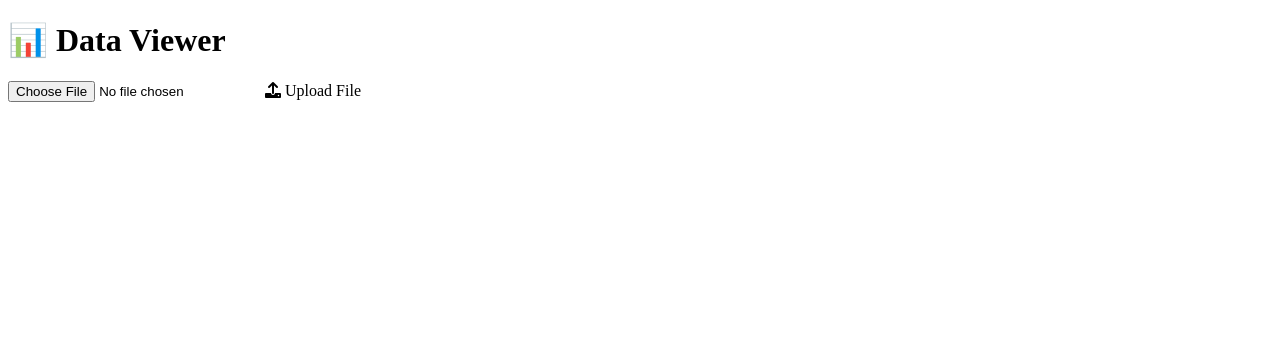
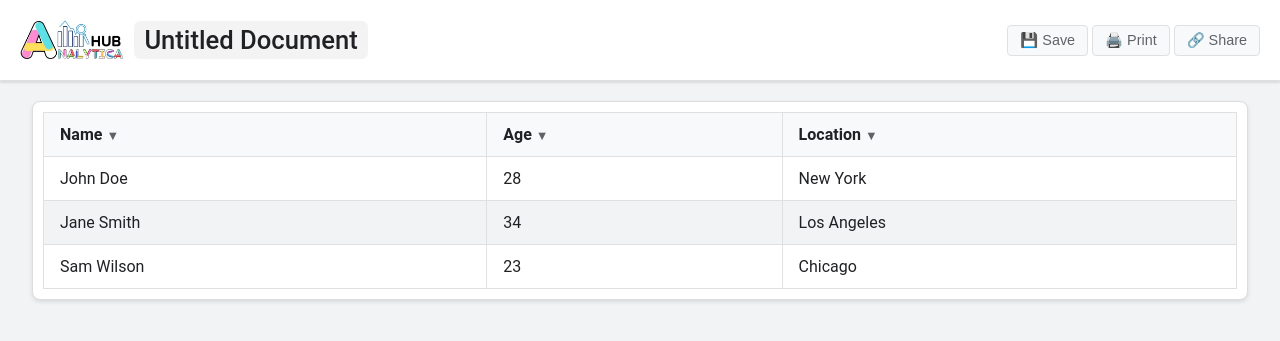
Before and after one commit to Tirth9000/Analytica-Hub-Project, a Django app: page /analytic-page/ in a window 1280 px wide. Shown: the top 341 px of the page. Run offline with Django 5.2, Linux system fonts and the light colour scheme; some libraries are stand-ins or nearby versions.

Commit message:
analytic page designed

```diff
--- a/static/analytic.css
+++ b/static/analytic.css
@@ -1,84 +1,220 @@
-/* General Styles */
+/* General Reset */
 * {
   margin: 0;
   padding: 0;
   box-sizing: border-box;
-  font-family: 'Arial', sans-serif;
 }
 
-/* Top Bar Styles */
-.top-bar {
+body {
+  font-family: 'Roboto', Arial, sans-serif;
+  background-color: #f1f3f4;
+  color: #202124;
+}
+
+.header {
   display: flex;
   justify-content: space-between;
   align-items: center;
-  background-color: #007bff;
-  color: #fff;
-  padding: 1rem 2rem;
-  box-shadow: 0px 4px 6px rgba(0, 0, 0, 0.1);
+  background-color: #fff;
+  padding: 20px 20px;
+  border-bottom: 1px solid #e0e0e0;
+  box-shadow: 0 2px 2px rgba(0, 0, 0, 0.1);
+  position: sticky;
+  top: 0;
+  z-index: 10;
 }
 
-.top-bar h1 {
-  font-size: 1.5rem;
+.header-logo {
+  display: inline-block;
+  height: 40px;
+  margin-right: 10px;
 }
 
-.file-upload {
+.header-left {
   display: flex;
   align-items: center;
-  gap: 0.5rem;
-  background-color: #fff;
-  color: #007bff;
-  padding: 0.5rem 1rem;
-  border-radius: 5px;
-  cursor: pointer;
-  box-shadow: 0px 2px 4px rgba(0, 0, 0, 0.1);
-  font-weight: bold;
-  transition: all 0.2s ease;
+  white-space: nowrap;
 }
 
-.file-upload:hover {
-  background-color: #e6f4ff;
+.file-name {
+  display: inline-block;
+  font-size: 1.6rem;
+  font-weight: 500;
+  padding: 4px 10px;
+  border-radius: 6px;
+  background-color: #f4f3f3;
+  cursor: text;
+  outline: none;
+  transition: background-color 0.2s ease, border-color 0.2s ease;
 }
 
-.file-upload input {
-  display: none;
+.file-name::after {
+  content: attr(data-tooltip);
+  position: absolute;
+  bottom: -10px;
+  left: 15%;
+  background-color: black;
+  color: white;
+  padding: 5px 10px;
+  border-radius: 5px;
+  font-size: 12px;
+  visibility: hidden;
+  opacity: 0;
+  transition: opacity 0.3s ease-in-out;
 }
 
-/* Table Styles */
-.table-container {
-  padding: 2rem;
-  overflow-x: auto;
+.file-name:hover::after {
+  visibility: visible;
+  opacity: 1;
 }
 
-table {
+.file-name:hover,
+.file-name:focus {
+  padding: 4px 9px;
+  background-color: #fff;
+  border: 1px solid #4285f4;
+}
+
+.file-btn {
+  padding: 6px 12px;
+  font-size: 0.9rem;
+  font-weight: 500;
+  color: #5f6368;
+  background-color: #f8f9fa;
+  border: 1px solid #e0e0e0;
+  border-radius: 4px;
+  cursor: pointer;
+}
+
+.file-btn:hover {
+  background-color: #e8eaed;
+  color: #202124;
+}
+
+/* CSV Table Container */
+.csv-table-container {
+  margin: 20px auto;
+  padding: 10px;
+  background-color: #fff;
+  border: 1px solid #ddd;
+  border-radius: 8px;
+  box-shadow: 0 2px 4px rgba(0, 0, 0, 0.1);
+  width: 95%;
+}
+
+/* Table Wrapper */
+.table-wrapper {
+  max-height: 650px; /* Adjust as necessary */
+  overflow: auto;
+}
+
+/* Table Styling */
+.csv-table {
   width: 100%;
   border-collapse: collapse;
-  border: 1px solid #ddd;
-  margin-top: 1rem;
+  text-align: left;
+  font-size: 1rem;
+  min-width: 600px; /* Ensures table width remains consistent */
 }
 
-thead {
-  background-color: #007bff;
-  color: #fff;
+.csv-table th {
+  padding: 12px 16px;
+  border: 1px solid #e0e0e0;
+  position: relative;
+  white-space: nowrap;
 }
 
-th, td {
-  text-align: left;
-  padding: 0.75rem 1rem;
-  border: 1px solid #ddd;
+.csv-table td {
+  padding: 12px 16px;
+  border: 1px solid #e0e0e0;
+  position: relative;
+  white-space: nowrap;
 }
 
-th {
-  font-weight: bold;
+.csv-table th {
+  background-color: #f8f9fa;
 }
 
-tr:nth-child(even) {
-  background-color: #f9f9f9;
+.csv-table tbody tr:nth-child(even) {
+  background-color: #f1f3f4;
 }
 
-tr:hover {
-  background-color: #f1f1f1;
+.csv-table tbody tr:hover {
+  background-color: #e8eaed;
 }
 
-tbody tr {
-  transition: background-color 0.2s ease;
+/* Dropdown Button */
+.dropdown-btn {
+  display: inline;
+  background: none;
+  border: none;
+  font-size: 0.8rem;
+  color: #5f6368;
+  cursor: pointer;
 }
+
+/* Dropdown Menu */
+.dropdown-container {
+  position: relative;
+  display: inline;
+}
+
+.dropdown-menu {
+  display: none;
+  position: absolute;
+  top: 100%;
+  left: 0;
+  background-color: #fff;
+  border: 1px solid #ddd;
+  box-shadow: 0 2px 4px rgba(0, 0, 0, 0.2);
+  border-radius: 4px;
+  z-index: 10;
+  min-width: 180px;
+}
+
+.dropdown-menu button {
+  display: block;
+  background: none;
+  border: none;
+  padding: 8px 16px;
+  font-size: 0.9rem;
+  color: #202124;
+  text-align: left;
+  cursor: pointer;
+  width: 100%;
+}
+
+.dropdown-menu button:hover {
+  background-color: #f1f3f4;
+}
+
+/* Submenu Styling */
+.dropdown-submenu {
+  position: relative;
+}
+
+.dropdown-submenu-menu {
+  display: none;
+  position: absolute;
+  top: 0;
+  left: 100%;
+  background-color: #fff;
+  border: 1px solid #ddd;
+  box-shadow: 0 2px 4px rgba(0, 0, 0, 0.2);
+  border-radius: 4px;
+  min-width: 150px;
+}
+
+.dropdown-submenu-menu button {
+  padding: 5px 10px;
+  cursor: pointer;
+}
+
+.dropdown-submenu:hover > .dropdown-submenu-menu {
+  display: block;
+}
+
+/* Show Dropdown Menu on Click */
+.dropdown-container:hover > .dropdown-menu {
+  display: block;
+}
--- a/templates/analytic.html
+++ b/templates/analytic.html
@@ -1,32 +1,96 @@
 <!DOCTYPE html>
 <html lang="en">
 <head>
-  <meta charset="UTF-8">
-  <meta name="viewport" content="width=device-width, initial-scale=1.0">
-  <title>Data Viewer</title>
-  <link rel="stylesheet" href="https://cdnjs.cloudflare.com/ajax/libs/font-awesome/6.0.0/css/all.min.css">
-  <link rel="stylesheet" href="styles.css">
+    <meta charset="UTF-8">
+    <meta name="viewport" content="width=device-width, initial-scale=1.0">
+    <title>Google Docs Styled Page with Advanced Dropdowns</title>
+    <link rel="stylesheet" href="/static/analytic.css">
 </head>
 <body>
-  <!-- Header Section -->
-  <header class="top-bar">
-    <h1>📊 Data Viewer</h1>
-    <label class="file-upload">
-      <input type="file" id="fileInput" accept=".csv, .xlsx" />
-      <i class="fas fa-upload"></i> Upload File
-    </label>
-  </header>
+    <!-- Header Section -->
+    <div class="header">
+      <div class="header-left">
+            <img src="/static/images/Analytica_Hub.jpeg" class="header-logo">
+            <div class="file-name" data-tooltip="Rename" contenteditable="true">Untitled Document</div>
+        </div>
+        <div class="header-right">
+            <button class="file-btn">
+                <span class="icon">💾</span> Save
+            </button>
+            <button class="file-btn">
+                <span class="icon">🖨️</span> Print
+            </button>
+            <button class="file-btn">
+                <span class="icon">🔗</span> Share
+            </button>
+        </div>
+    </div>
 
-  <!-- Table Container -->
-  <div class="table-container">
-    <table id="dataTable">
-      <thead></thead>
-      <tbody></tbody>
-    </table>
-  </div>
-
-  <!-- Script for File Reading -->
-  <script src="https://cdnjs.cloudflare.com/ajax/libs/xlsx/0.18.5/xlsx.full.min.js"></script>
-  <script src="script.js"></script>
+    <div class="csv-table-container">
+        <div class="table-wrapper">
+            <table class="csv-table">
+                <thead>
+                    <tr>
+                        <th>
+                            Name
+                            <div class="dropdown-container">
+                                <button class="dropdown-btn">▼</button>
+                                <div class="dropdown-menu">
+                                    <button>Sort A-Z</button>
+                                    <button>Sort Z-A</button>
+                                    <div class="dropdown-submenu">
+                                        <button>Advanced Options ▸</button>
+                                        <div class="dropdown-submenu-menu">
+                                            <button>Filter by Length</button>
+                                            <button>Custom Sort</button>
+                                        </div>
+                                    </div>
+                                </div>
+                            </div>
+                        </th>
+                        <th>
+                            Age
+                            <div class="dropdown-container">
+                                <button class="dropdown-btn">▼</button>
+                                <div class="dropdown-menu">
+                                    <button>Sort Ascending</button>
+                                    <button>Sort Descending</button>
+                                    <button>Filter</button>
+                                </div>
+                            </div>
+                        </th>
+                        <th>
+                            Location
+                            <div class="dropdown-container">
+                                <button class="dropdown-btn">▼</button>
+                                <div class="dropdown-menu">
+                                    <button>Sort A-Z</button>
+                                    <button>Sort Z-A</button>
+                                    <button>Filter</button>
+                                </div>
+                            </div>
+                        </th>
+                    </tr>
+                </thead>
+                <tbody>
+                    <tr>
+                        <td>John Doe</td>
+                        <td>28</td>
+                        <td>New York</td>
+                    </tr>
+                    <tr>
+                        <td>Jane Smith</td>
+                        <td>34</td>
+                        <td>Los Angeles</td>
+                    </tr>
+                    <tr>
+                        <td>Sam Wilson</td>
+                        <td>23</td>
+                        <td>Chicago</td>
+                    </tr>
+                </tbody>
+            </table>
+        </div>
+    </div>
 </body>
 </html>
```
Also changed, not shown: static/analytic.js (deleted, +0 -51 lines).
